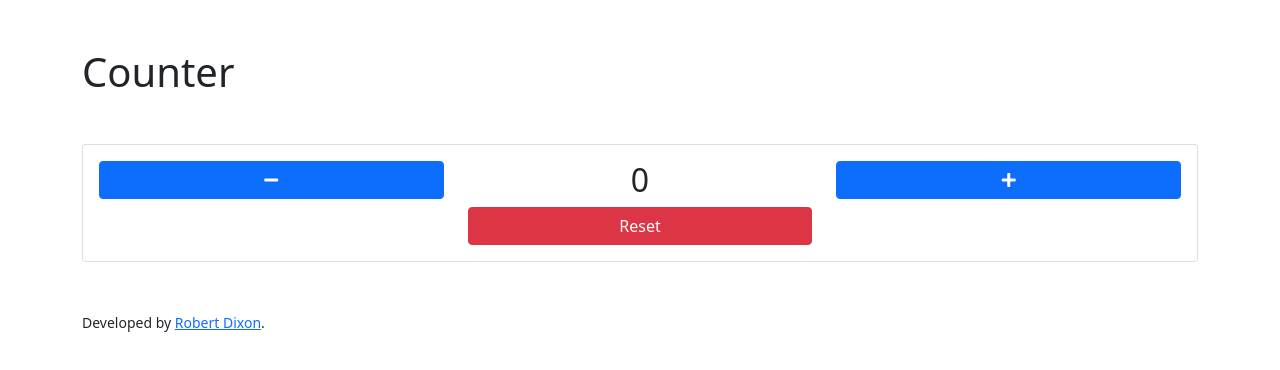
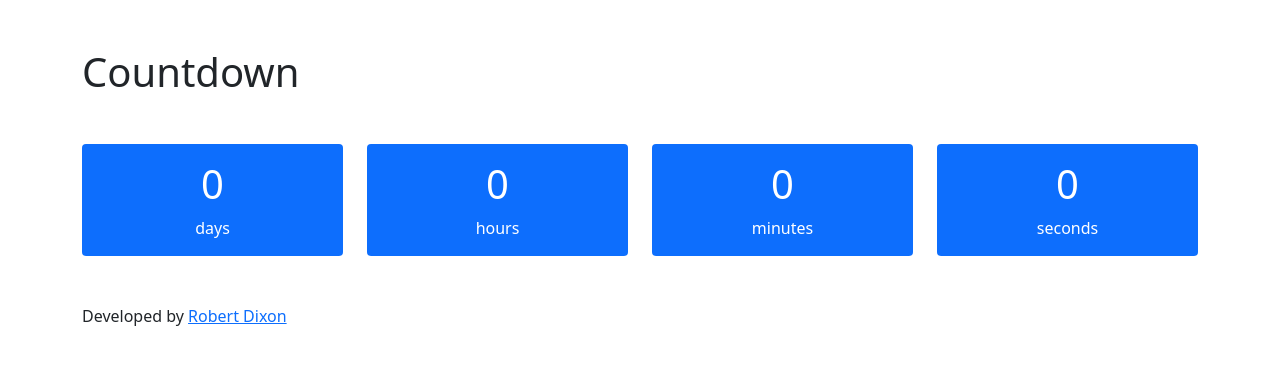
Before and after one commit to robsd/js-counter, a plain HTML site: page index.html in a window 1280 px wide. Drawn offline with nearby package versions, Linux system fonts and the light colour scheme.

Commit message:
Add files via upload

```diff
--- a/index.html
+++ b/index.html
@@ -4,31 +4,38 @@
 		<meta charset="utf-8">
 		<meta name="viewport" content="width=device-width, initial-scale=1">
 		<link rel="stylesheet" href="https://cdnjs.cloudflare.com/ajax/libs/twitter-bootstrap/5.1.0/css/bootstrap.min.css">
-		<link rel="stylesheet" href="https://cdnjs.cloudflare.com/ajax/libs/font-awesome/5.15.4/css/all.min.css">
-		<title>Counter</title>
+		<title>Countdown</title>
 	</head>
 	<body>
 		<div class="container my-5">
-			<h1 class="mb-5">Counter</h1>
-			<div class="card">
-				<div class="card-body">
-					<div class="row">
-						<div class="col">
-							<button class="btn btn-primary w-100" onclick="changeCount('-');"><i class="fas fa-minus"></i></button>
-						</div>
-						<div class="col">
-							<h2 class="text-center" id="count">0</h2>
-							<button class="btn btn-danger w-100" onclick="changeCount('0');">Reset</button>
-						</div>
-						<div class="col">
-							<button class="btn btn-primary w-100" onclick="changeCount('+');"><i class="fas fa-plus"></i></button>
-						</div>
+			<h1 class="mb-5">Countdown</h1>
+			<div class="row text-center mb-5">
+				<div class="col-3">
+					<div class="bg-primary text-white rounded py-3">
+						<h1 id="days">0</h1>
+						<span>days</span>
+					</div>
+				</div>
+				<div class="col-3">
+					<div class="bg-primary text-white rounded py-3">
+						<h1 id="hours">0</h1>
+						<span>hours</span>
+					</div>
+				</div>
+				<div class="col-3">
+					<div class="bg-primary text-white rounded py-3">
+						<h1 id="minutes">0</h1>
+						<span>minutes</span>
+					</div>
+				</div>
+				<div class="col-3">
+					<div class="bg-primary text-white rounded py-3">
+						<h1 id="seconds">0</h1>
+						<span>seconds</span>
 					</div>
 				</div>
 			</div>
-			<div class="mt-5">
-				<small>Developed by <a href="https://robertd.co.uk">Robert Dixon</a>.</small>
-			</div>
+			<p>Developed by <a href="https://robertd.co.uk">Robert Dixon</a></p>
 		</div>
 		<script src="js/script.js"></script>
 	</body>
```
